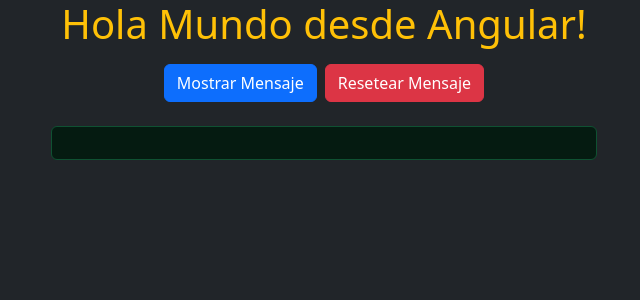
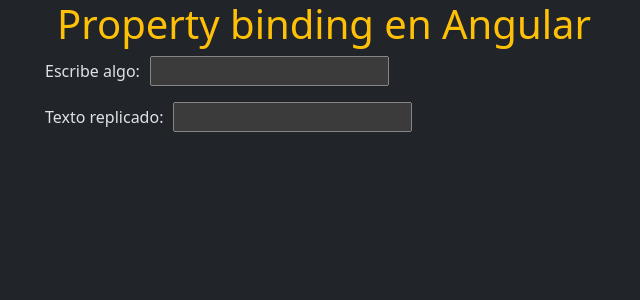
Before and after one commit to dsanchez-dev/App-Angular, an Angular app: page / in a window 1280 px wide. Shown: the top 300 px of the page, without its empty margins (316-956 px from the left). Built offline with nearby package versions, Linux system fonts and the light colour scheme.

Commit message:
P08 - Property Binding

```diff
--- a/src/app/app.html
+++ b/src/app/app.html
@@ -1,4 +1,4 @@
 <div class="container">
   <h1 class="text-center text-warning">{{titulo}}</h1>
-  <app-mostrar-mensaje/>
+  <app-replicador/>
 </div>
--- a/src/app/app.ts
+++ b/src/app/app.ts
@@ -1,16 +1,13 @@
 import { Component } from '@angular/core';
-import { Padre } from './padre/padre';
-import { ComponenteEnLinea } from "./componente-en-linea/componente-en-linea";
-import { Hijo } from "./hijo/hijo";
-import { MostrarMensaje } from "./mostrar-mensaje/mostrar-mensaje";
+import { Replicador } from "./replicador/replicador";
 
 @Component({
   selector: 'app-root',
   standalone: true,
-  imports: [MostrarMensaje],
+  imports: [Replicador],
   templateUrl: './app.html',
   styleUrl: './app.css'
 })
 export class App {
-  protected titulo = 'Hola Mundo desde Angular!';
+  protected titulo = 'Property binding en Angular';
 }
--- /dev/null
+++ b/src/app/replicador/replicador.css
@@ -0,0 +1,3 @@
+label {
+  margin-right: 10px;
+}
--- /dev/null
+++ b/src/app/replicador/replicador.html
@@ -0,0 +1,12 @@
+<div class="d-flex justify-content-center">
+    <div class="w-50">
+        <div class="mb-3">
+            <label for="inputText">Escribe algo:</label>
+            <input id="inputText" type="text" (input)="actualizarTexto($event)">
+        </div>
+        <div class="mb-3">
+            <label for="replicarTexto">Texto replicado: </label>
+            <input id="replicarTexto" type="text" [value]="texto" readonly>
+        </div>
+    </div>
+</div>
--- /dev/null
+++ b/src/app/replicador/replicador.ts
@@ -0,0 +1,16 @@
+import { Component } from '@angular/core';
+
+@Component({
+  selector: 'app-replicador',
+  imports: [],
+  templateUrl: './replicador.html',
+  styleUrl: './replicador.css',
+})
+export class Replicador {
+  texto: string = '';
+
+  actualizarTexto(evento: Event) {
+    const elementoInput = evento.target as HTMLInputElement;
+    this.texto = elementoInput.value;
+  }
+}
```
